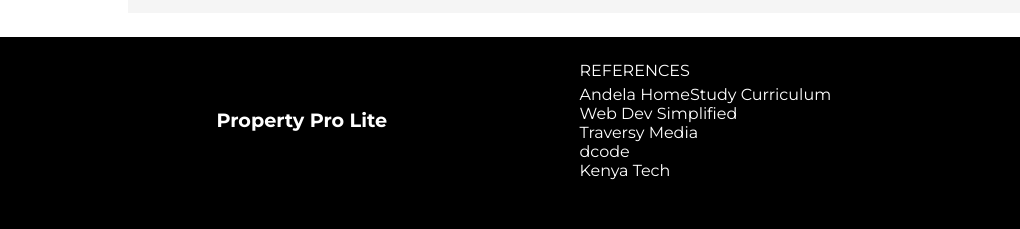
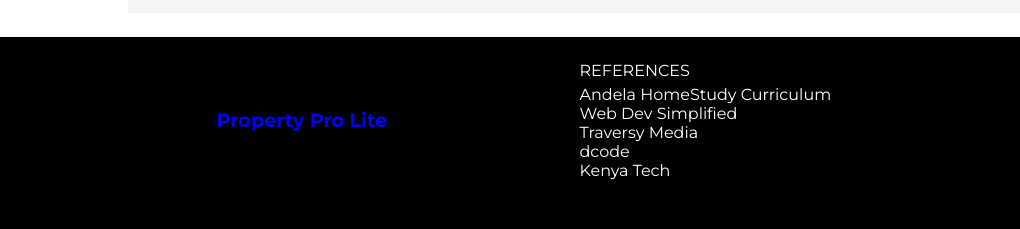
Before and after one commit to JackieBinya/Property-Pro-Lite, a plain HTML site: page index.html in a window 1280 px wide. In both pictures the pointer is over the link 301 px from the left and 1663 px from the top of the page. Shown: the part 1543-1772 px from the top of the page, 0-1020 px from the left. Drawn offline with Linux system fonts and the light colour scheme.

Commit message:
[fixes #166811106] Fixed styling on links

```diff
--- a/styles.css
+++ b/styles.css
@@ -351,6 +351,10 @@ background-color: rgb(255, 255, 255,0.6);
   .main-footer a {
     display: block;
   }
+
+  .main-footer a:hover {
+    color: rgb(0, 0, 255);
+  }
   .headline {
     color: white;
     display: block;
```
